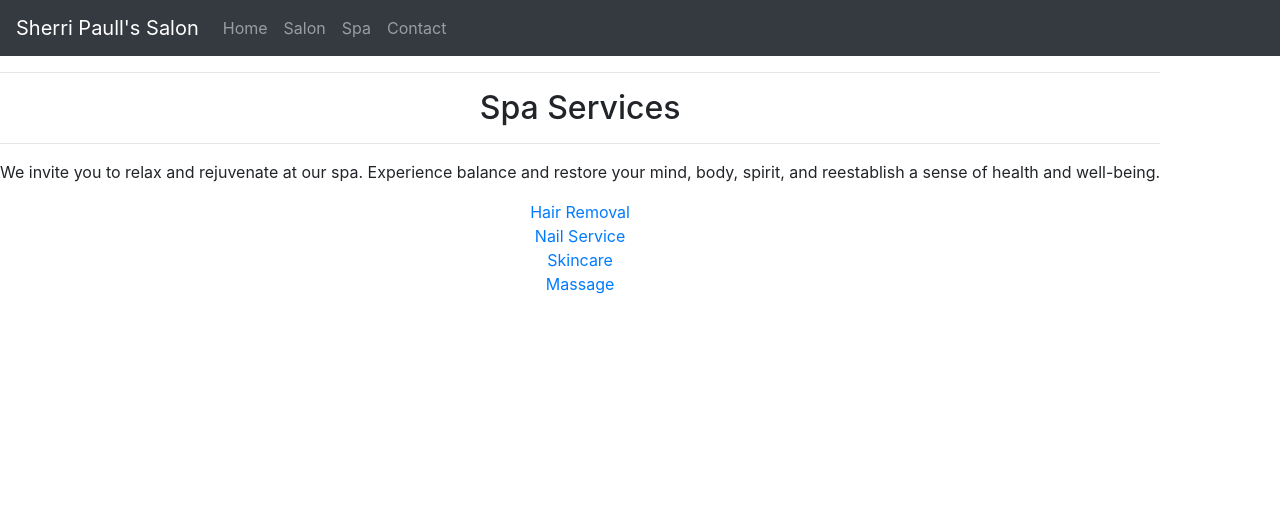
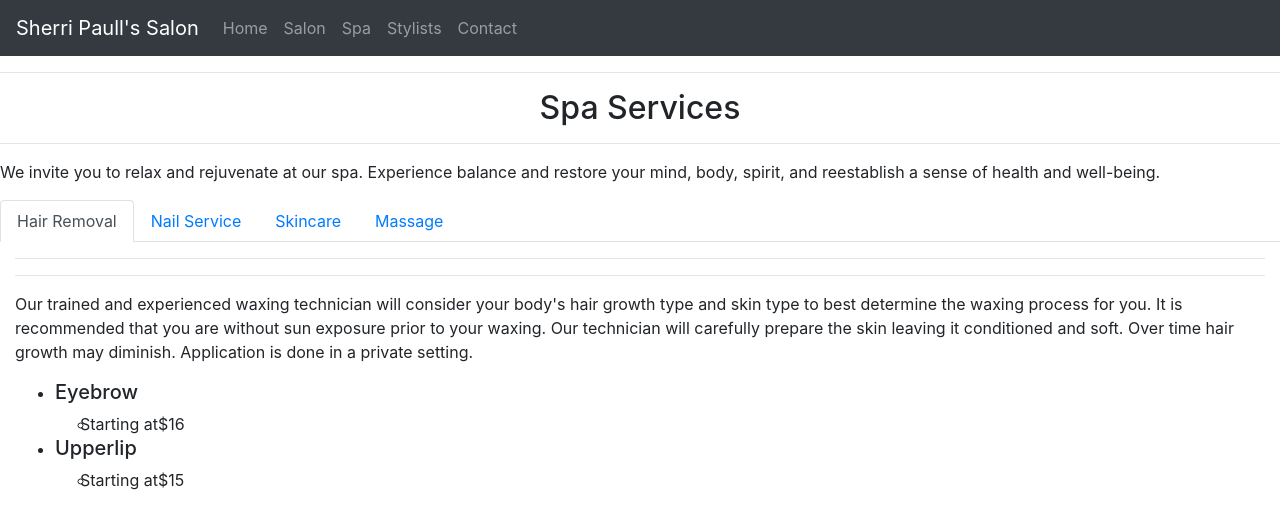
Before and after one commit to jessica-paull/sherripaullssalon, an Angular app: page /spa in a window 1280 px wide. Shown: the top 528 px of the page. Built offline with nearby package versions, Linux system fonts and the light colour scheme.

Commit message:
wired up spa services

```diff
--- a/src/app/app.component.html
+++ b/src/app/app.component.html
@@ -23,6 +23,10 @@
           </a>
         </li>
         <li class="nav-item">
+          <a class="nav-link" routerLink="/staff" routerActiveLink="active">Stylists
+          </a>
+        </li>
+        <li class="nav-item">
           <a class="nav-link" routerLink="/contact" routerActiveLink="active">Contact
           </a>
         </li>
--- a/src/app/data-pricing-spa-hair.ts
+++ b/src/app/data-pricing-spa-hair.ts
@@ -1,7 +1,7 @@
 import { Pricing } from './pricing.models';
 
 export const SpaHairPricing: Pricing = {
-    'name': 'Hair Service',
+    'name': '',
     // tslint:disable-next-line:max-line-length
     'desc': 'Our trained and experienced waxing technician will consider your body\'s hair growth type and skin type to best determine the waxing process for you. It is recommended that you are without sun exposure prior to your waxing. Our technician will carefully prepare the skin leaving it conditioned and soft. Over time hair growth may diminish. Application is done in a private setting.',
     'subtext': '',
--- a/src/app/data-pricing-spa-massage.ts
+++ b/src/app/data-pricing-spa-massage.ts
@@ -1,7 +1,7 @@
 import { Pricing } from './pricing.models';
 
 export const SpaMassagePricing: Pricing = {
-    'name': 'Massage',
+    'name': '',
     'desc': '',
     'subtext': 'Other desired services may be available.',
     'items': [
--- a/src/app/data-pricing-spa-nail.ts
+++ b/src/app/data-pricing-spa-nail.ts
@@ -1,7 +1,7 @@
 import { Pricing } from './pricing.models';
 
 export const SpaNailPricing: Pricing = {
-    'name': 'Nail Services',
+    'name': '',
     'desc': '',
     'subtext': '',
     'items': [
--- a/src/app/data-pricing-spa-skin.ts
+++ b/src/app/data-pricing-spa-skin.ts
@@ -1,7 +1,7 @@
 import { Pricing } from './pricing.models';
 
 export const SpaSkinPricing: Pricing = {
-    'name': 'Skincare',
+    'name': '',
     // tslint:disable-next-line:max-line-length
     'desc': 'Each facial treatment includes an individualized analysis and the following skincare ritual: <ul> <li>Cleanse & Toning<\/li> <li>Exfoliation<\/li> <li>Warm Vaporizing Mist<\/li> <li>Extractions<\/li> <li>Relaxing Face, Neck and Shoulder Massage<\/li> <li>Specialized Mask<\/li> <li>Moisturizing Heated Hand Treatment<\/li> </ul>',
     'subtext': 'All skincare treatments reccomended in a series of 3 for the best results.',
--- a/src/app/home/home.component.html
+++ b/src/app/home/home.component.html
@@ -27,17 +27,26 @@
           <div class="col-lg-12">
               <hr>
               <h2 class="intro-text text-center">
-                  Products we use:
-                  Wella
-                  Kenra
-                  Paul Mitchell
-                  Sebastian
+                  Products we use
               </h2>
               <hr>
               <div class="row products">
-                  <div class="col-sm-6 col-md-4 text-center">
-                      product image here
-                  </div>
+                <div class="col-sm-6 col-md-4 text-center">
+                    Wella
+                    <img src="https://via.placeholder.com/100">
+                </div>
+                <div class="col-sm-6 col-md-4 text-center">
+                    Kenra
+                    <img src="https://via.placeholder.com/100">
+                </div>
+                <div class="col-sm-6 col-md-4 text-center">
+                    Paul Mitchell
+                    <img src="https://via.placeholder.com/100">
+                </div>
+                <div class="col-sm-6 col-md-4 text-center">
+                    Sebastian
+                    <img src="https://via.placeholder.com/100">
+                </div>
               </div>
           </div>
       </div>
--- a/src/app/pricing.service.ts
+++ b/src/app/pricing.service.ts
@@ -30,7 +30,7 @@ export class PricingService {
     return of(SpaSkinPricing);
   }
 
-  getSpaMAssagePricing(): Observable<Pricing> {
+  getSpaMassagePricing(): Observable<Pricing> {
     return of(SpaMassagePricing);
   }
 
--- a/src/app/pricing/pricing.component.html
+++ b/src/app/pricing/pricing.component.html
@@ -1,37 +1,37 @@
-<div class="row" *ngIf="servicePricing">
-
-  <div class="box">
+<div class="box" *ngIf="servicePricing">
     <div class="col-lg-12">
         <hr>
-          <h2 class="intro-text text-center">
+        <h2 class="intro-text text-center" *ngIf="servicePricing.name">
             {{servicePricing.name}}
         </h2>
         <hr>
-          <p>
+        <p *ngIf="servicePricing.desc">
             {{servicePricing.desc}}
         </p>
-            <ul class="price-list">
+        <ul class="price-list" *ngIf="servicePricing.items">
             <li *ngFor="let item of servicePricing.items" class="price-list-item">
-                  <h5>{{item.name}}</h5>
-                  <p>{{item.desc}}</p>
-                  <ul>
+                <h5 *ngIf="item.name">{{item.name}}</h5>
+                <p *ngIf="item.desc">{{item.desc}}</p>
+                <ul *ngIf="item.rates">
                     <li *ngFor="let rate of item.rates">
                         <div class="row">
                             <div class="col-xs-9">
+                                <span *ngIf="rate.label">
                                     {{rate.label}}
+                                </span>
                             </div>
                             <div class="col-xs-3 pull-right text-right">
+                                <span *ngIf="rate.price">
                                     {{rate.price}}
+                                </span>
                             </div>
                         </div>
                     </li>
                 </ul>
             </li>
         </ul>
-          <em>
-              {{pricing.subtext}}
+        <em *ngIf="servicePricing.subtext">
+            {{servicePricing.subtext}}
         </em>
     </div>
 </div>
-
-</div>
--- a/src/app/spa/spa.component.html
+++ b/src/app/spa/spa.component.html
@@ -7,12 +7,37 @@
             </h2>
             <hr>
             <p>We invite you to relax and rejuvenate at our spa. Experience balance and restore your mind, body, spirit, and reestablish a sense of health and well-being.</p>
-            <ul class="list-inline text-center">
-            	<li><a href="#spa/hair">Hair Removal</a></li>
-            	<li><a href="#spa/nail">Nail Service</a></li>
-            	<li><a href="#spa/skincare">Skincare</a></li>
-            	<li><a href="#spa/massage">Massage</a></li>
-            </ul>
+
+            <nav>
+                <div class="nav nav-tabs" id="nav-tab" role="tablist">
+                    <a class="nav-item nav-link active" id="nav-hair-tab" data-toggle="tab" href="#nav-hair" role="tab" aria-controls="nav-hair" aria-selected="true">
+                        Hair Removal
+                    </a>
+                    <a class="nav-item nav-link" id="nav-nail-tab" data-toggle="tab" href="#nav-nail" role="tab" aria-controls="nav-nail" aria-selected="false">
+                        Nail Service
+                    </a>
+                    <a class="nav-item nav-link" id="nav-skincare-tab" data-toggle="tab" href="#nav-skincare" role="tab" aria-controls="nav-skincare" aria-selected="false">
+                        Skincare
+                    </a>
+                    <a class="nav-item nav-link" id="nav-massage-tab" data-toggle="tab" href="#nav-massage" role="tab" aria-controls="nav-massage" aria-selected="false">
+                        Massage
+                    </a>
+                </div>
+            </nav>
+            <div class="tab-content" id="nav-tabContent">
+                <div class="tab-pane fade show active" id="nav-hair" role="tabpanel" aria-labelledby="nav-hair-tab">
+                    <app-pricing [servicePricing]="hairPricing"></app-pricing>
+                </div>
+                <div class="tab-pane fade" id="nav-nail" role="tabpanel" aria-labelledby="nav-nail-tab">
+                    <app-pricing [servicePricing]="nailPricing"></app-pricing>
+                </div>
+                <div class="tab-pane fade" id="nav-skincare" role="tabpanel" aria-labelledby="nav-skincare-tab">
+                    <app-pricing [servicePricing]="skinPricing"></app-pricing>
+                </div>
+                <div class="tab-pane fade" id="nav-massage" role="tabpanel" aria-labelledby="nav-massage-tab">
+                    <app-pricing [servicePricing]="massagePricing"></app-pricing>
+                </div>
+            </div>
         </div>
     </div>
 </div>
--- a/src/app/spa/spa.component.ts
+++ b/src/app/spa/spa.component.ts
@@ -10,9 +10,29 @@ import { PricingService } from '../pricing.service';
 })
 export class SpaComponent implements OnInit {
 
-  constructor() { }
+  hairPricing: Pricing;
+  nailPricing: Pricing;
+  skinPricing: Pricing;
+  massagePricing: Pricing;
+
+  constructor(private pricingService: PricingService) { }
 
   ngOnInit() {
+    this.getPricing();
+  }
+
+  getPricing(): void {
+    this.pricingService.getSpaHairPricing()
+      .subscribe(pricing => this.hairPricing = pricing);
+
+    this.pricingService.getSpaNailPricing()
+      .subscribe(pricing => this.nailPricing = pricing);
+
+    this.pricingService.getSpaSkinPricing()
+      .subscribe(pricing => this.skinPricing = pricing);
+
+    this.pricingService.getSpaMassagePricing()
+      .subscribe(pricing => this.massagePricing = pricing);
   }
 
 }
--- a/src/app/staff/staff.component.html
+++ b/src/app/staff/staff.component.html
@@ -7,7 +7,13 @@
                     Meet our staff
                 </h2>
                 <hr>
-              <p>todo</p>
+                <div class="row">
+                    <div *ngFor="let employee of employees" class="col-sm-3 col-md-2 text-center">
+                        <img src="https://via.placeholder.com/150" class="staff-img" />
+                        <h6>{{employee.name}}</h6>
+                        <em>{{employee.title}}</em>
+                    </div>
+                </div>
             </div>
         </div>
     </div>
```
Lines whose indentation alone changed are shown as unchanged.
